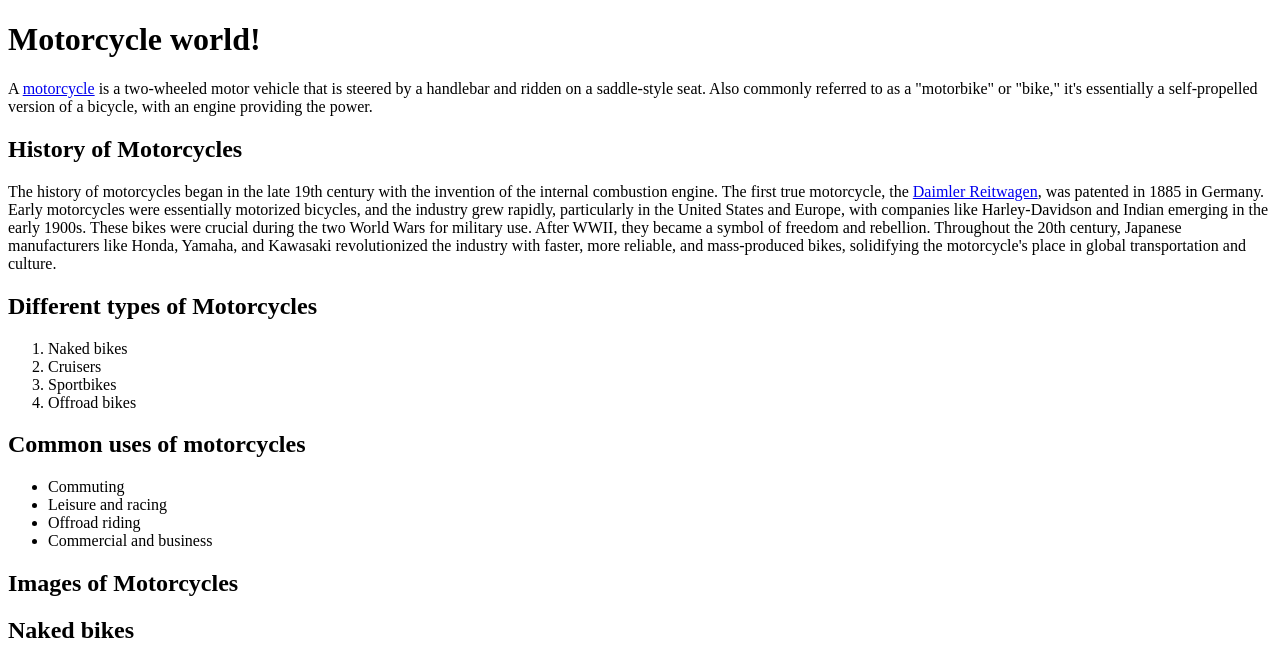
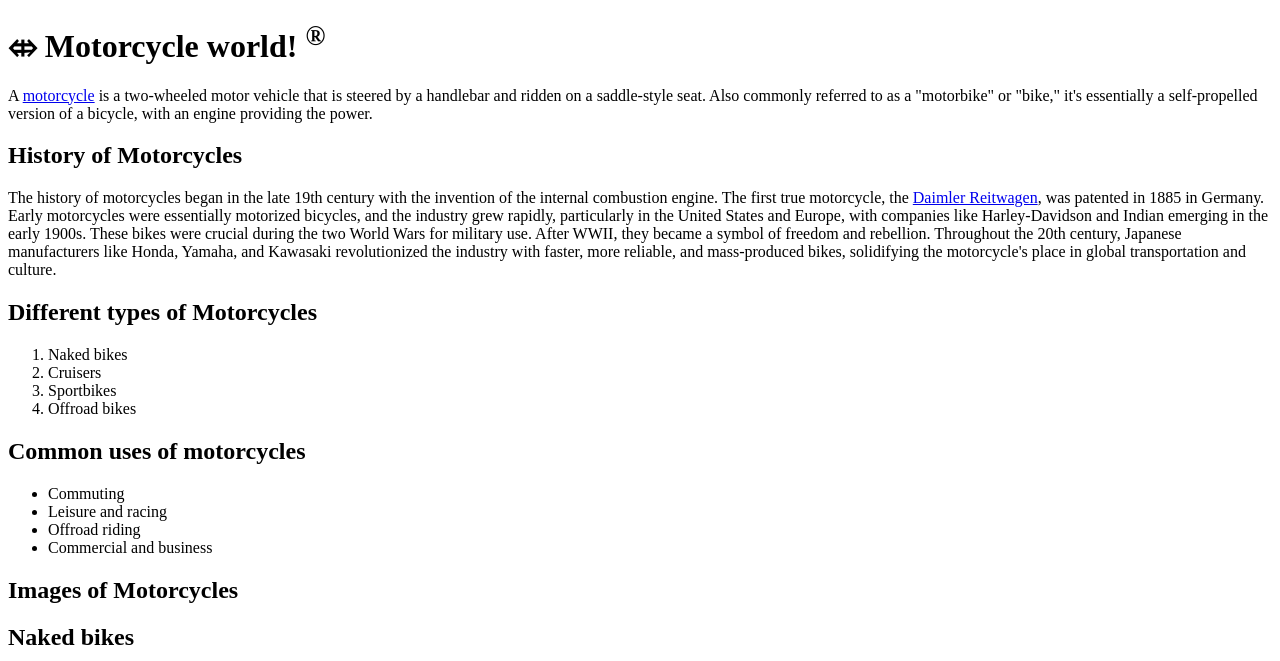
Before and after one commit to Margiekim7/Code_Journey, a plain HTML site: page index.html in a window 1280 px wide. Shown: the top 661 px of the page. Drawn offline with Linux system fonts and the light colour scheme.

Commit message:
new changes on h1

```diff
--- a/index.html
+++ b/index.html
@@ -8,7 +8,8 @@
   </head>
   <body>
     <!--Html elements h1-h6=headigs -->
-    <h1>Motorcycle world!</h1>
+    <!--entity code for registered symbol..-->
+    <h1>&#10500; Motorcycle world! <sup>&reg;</sup></h1>
     <!--anchor attribute==linking other files and weblinks -->
     <p>
       A <a href="https://en.wikipedia.org/wiki/Motorcycle"> motorcycle</a> is a
@@ -120,6 +121,7 @@
         As the miles roll on, where I truly belong.<br />
         A simple machine, yet it grants me such grace, <br />Connecting my soul
         to this beautiful place.<br />
+        <!--Entity codes-->
       </p>
     </div>
   </body>
```
